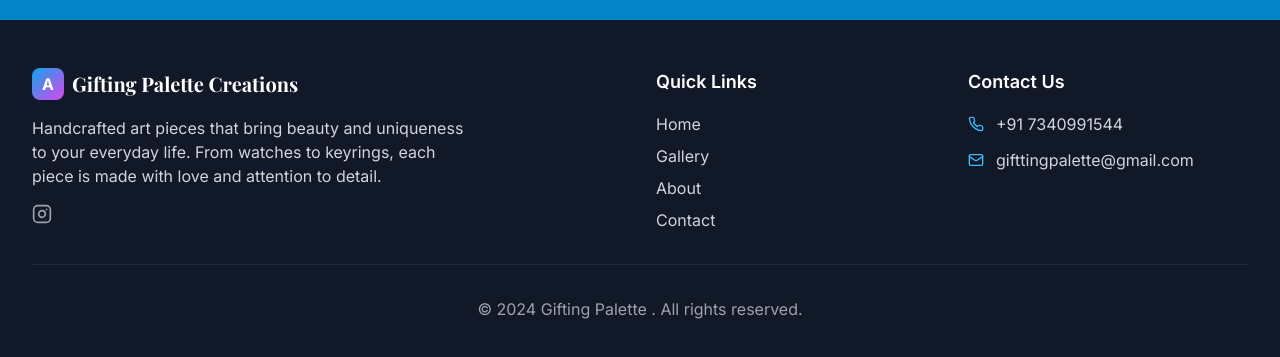
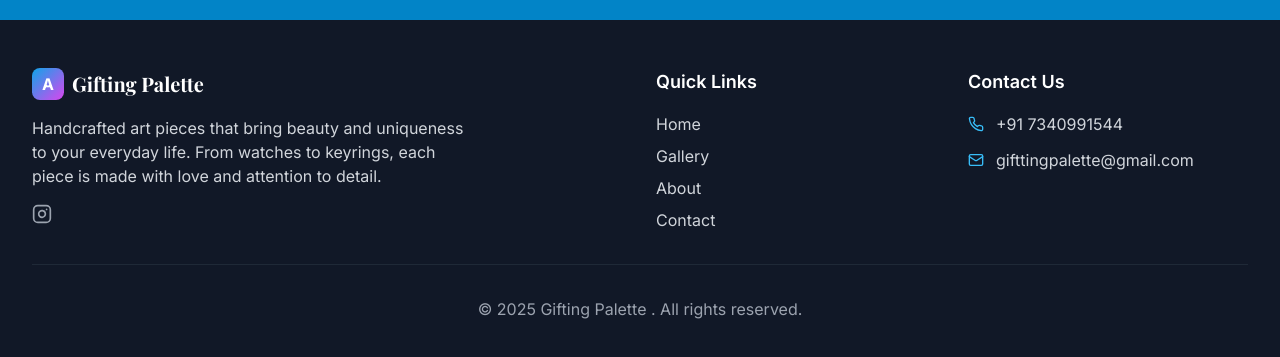
Before and after one commit to devankmaheshwari75/Gifting_Palette, a Next.js app: page / in a window 1280 px wide. Shown: the part 2956-3313 px from the top of the page. Built offline with nearby package versions, Linux system fonts and the light colour scheme; a web font is replaced by a local one.

Commit message:
corrected name and all

```diff
--- a/components/Footer.tsx
+++ b/components/Footer.tsx
@@ -13,7 +13,7 @@ const Footer = () => {
                 <span className="text-white font-bold">A</span>
               </div>
               <span className="font-serif text-xl font-bold">
-                Gifting Palette Creations
+                Gifting Palette
               </span>
             </div>
             <p className="text-gray-300 mb-4 max-w-md">
@@ -78,7 +78,7 @@ const Footer = () => {
 
         {/* Bottom Bar */}
         <div className="border-t border-gray-800 mt-8 pt-8 text-center text-gray-400">
-          <p>&copy; 2024 Gifting Palette . All rights reserved.</p>
+          <p>&copy; 2025 Gifting Palette . All rights reserved.</p>
         </div>
       </div>
     </footer>
```
